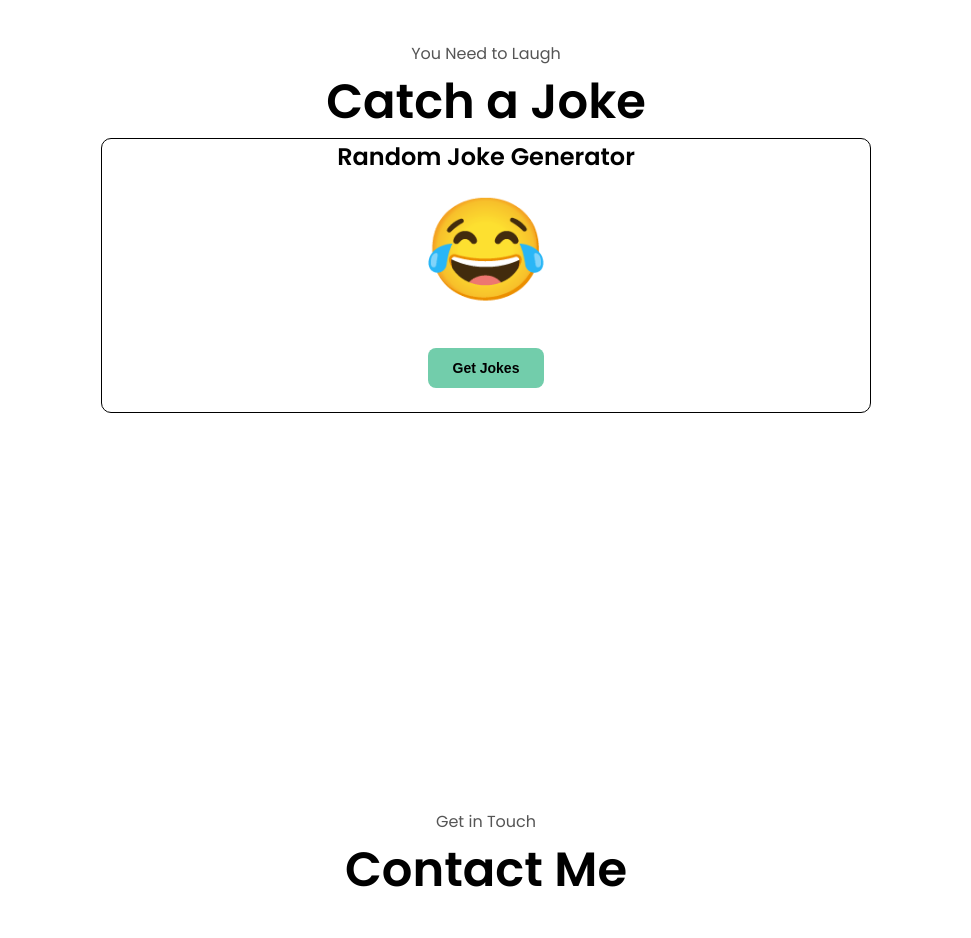
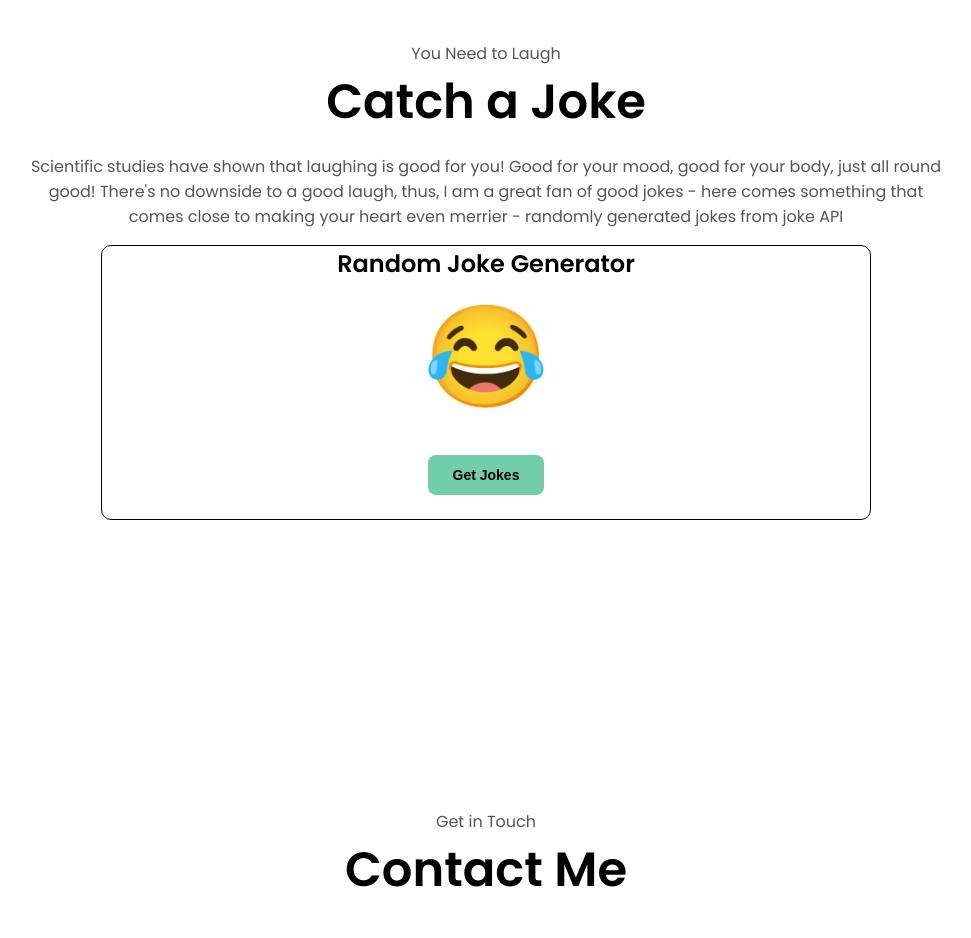
Before and after one commit to idong-wilson/simplefolio, a plain HTML site: page index.html in a window 1280 px wide. Shown: the part 3020-3958 px from the top of the page, without its empty margins (154-1125 px from the left). Drawn offline with Linux system fonts and the light colour scheme; no server answers.

Commit message:
joke update

```diff
--- a/index.html
+++ b/index.html
@@ -347,6 +347,7 @@
     <section id="Jokes">
     <p class="section__text__p1">You Need to Laugh</p>
     <h1 class="title">Catch a Joke</h1>
+    <p class="jokenote">Scientific studies have shown that laughing is good for you! Good for your mood, good for your body, just all round good! There's no downside to a good laugh, thus, I am a great fan of good jokes - here comes something that comes close to making your heart even merrier -  randomly generated jokes from joke API</p>
     <div class="jokes-container">
       <div class="jokes-containers">
         <div class="joke-details-container">
--- a/style.css
+++ b/style.css
@@ -413,6 +413,11 @@ span1{
   cursor: pointer;
 }
 
+.jokenote {
+  text-align: center;
+  padding: 1rem;
+}
+
 
 /* Contact Section */
 
```
